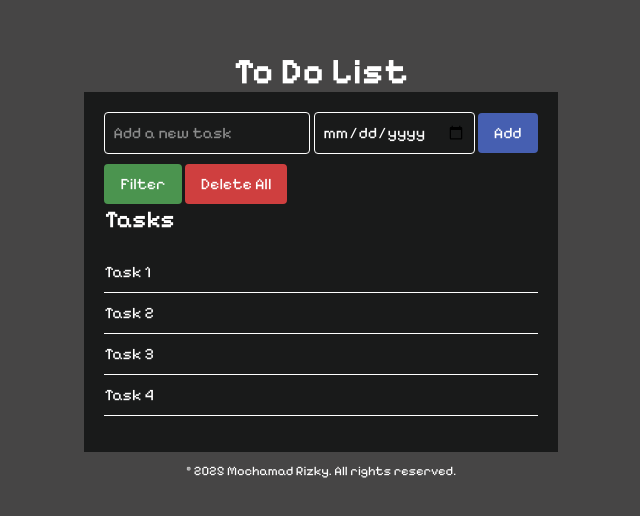
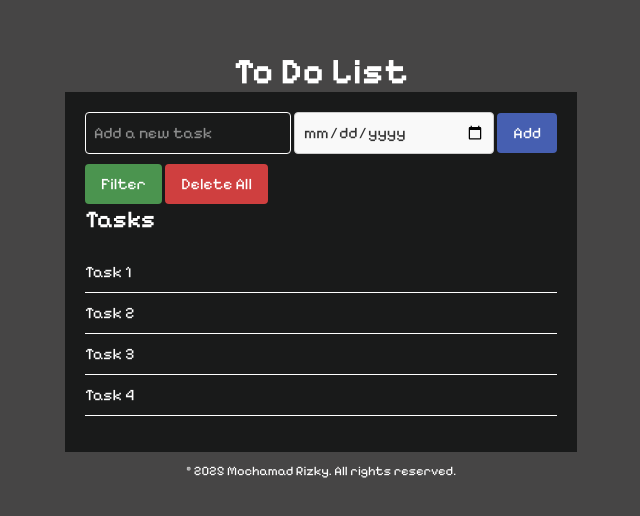
Before and after one commit to Revou-Coding-Camp/codingcamp-18-aug-25-YourLogic7, a plain HTML site: page index.html in a window 1280 px wide. Shown: the part 128-644 px from the top of the page, without its empty margins (319-959 px from the left). Drawn offline with nearby package versions, Linux system fonts and the light colour scheme.

Commit message:
Update style.css

```diff
--- a/style.css
+++ b/style.css
@@ -45,3 +45,12 @@ footer {
     padding: 10px;
     font-size: 13px
 }
+
+#due-date-input {
+    width: 200px;
+    padding: 8px;
+    border-radius: 4px;
+    border: 1px solid #ccc;
+    background-color: #f9f9f9;
+    color: #333;
+}
```
